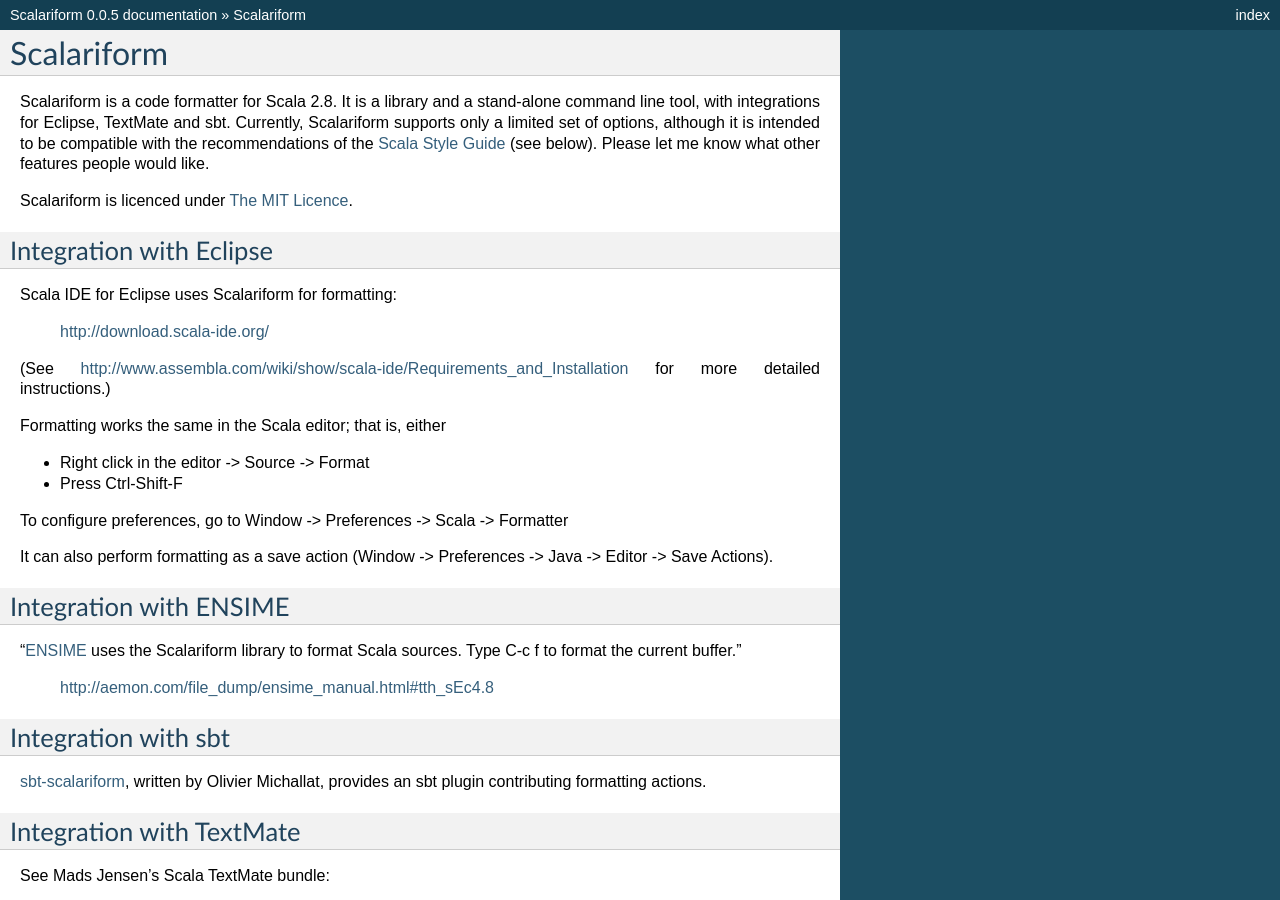
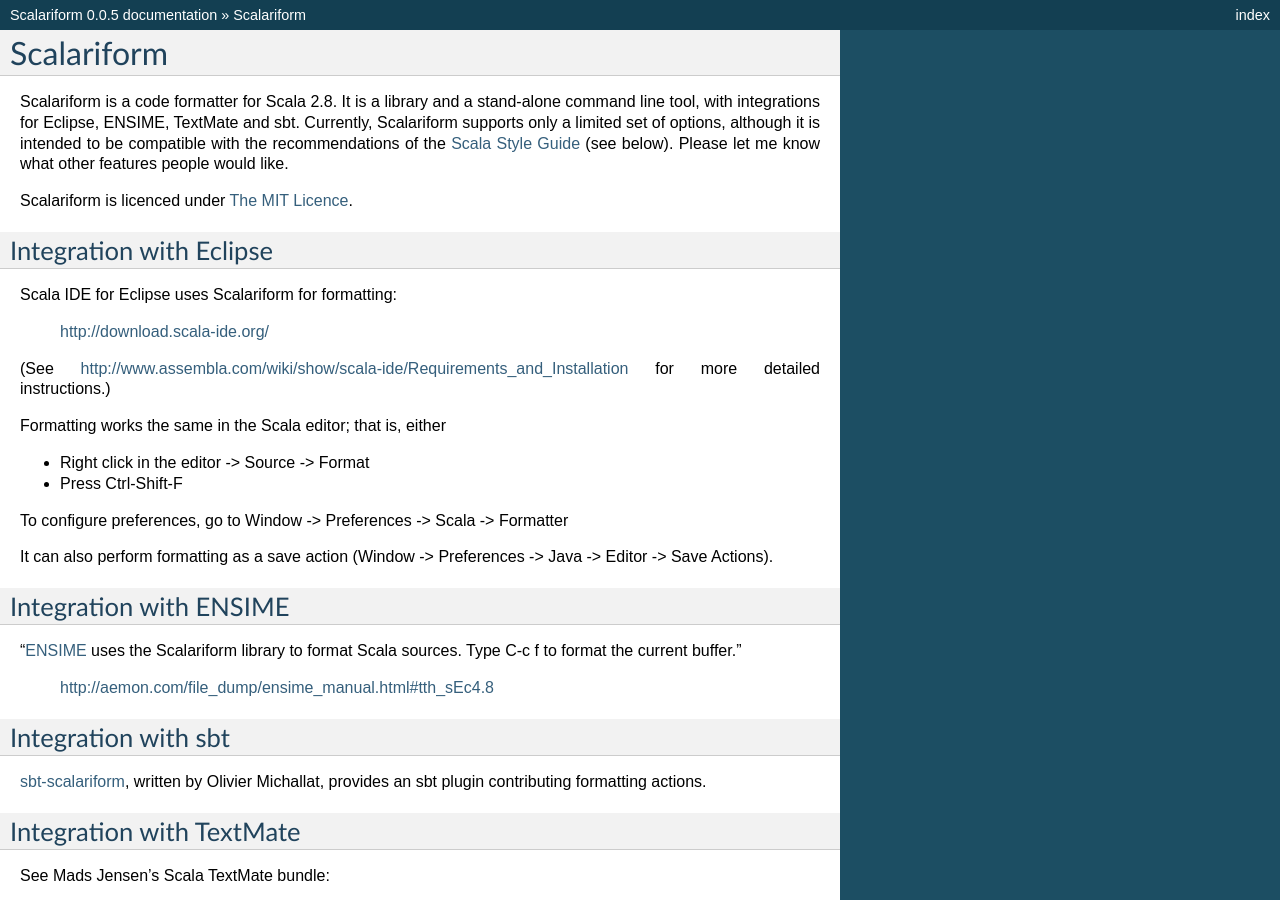
Before and after one commit to scala-ide/scalariform, a Sphinx documentation site: the page built from docs/source/README.rst, in a window 1280 px wide and 900 px high. Built offline with Sphinx 7.4.7, drawn with Linux system fonts in a browser that asks for light colours; some of the changed text lies outside the part shown.

Commit message:
Tweak docs

```diff
--- a/docs/source/README.rst
+++ b/docs/source/README.rst
@@ -2,9 +2,9 @@
 ===========
 
 Scalariform is a code formatter for Scala 2.8. It is a library and a
-stand-alone command line tool, with integrations for Eclipse, TextMate
-and sbt. Currently, Scalariform supports only a limited set of
-options, although it is intended to be compatible with the
+stand-alone command line tool, with integrations for Eclipse, ENSIME,
+TextMate and sbt. Currently, Scalariform supports only a limited set
+of options, although it is intended to be compatible with the
 recommendations of the `Scala Style Guide`_ (see below). Please let me
 know what other features people would like.
 
```
Also changed, not shown: other parts of docs/source/README.rst (+11 -6 lines), README.rst (+14 -9 lines).
